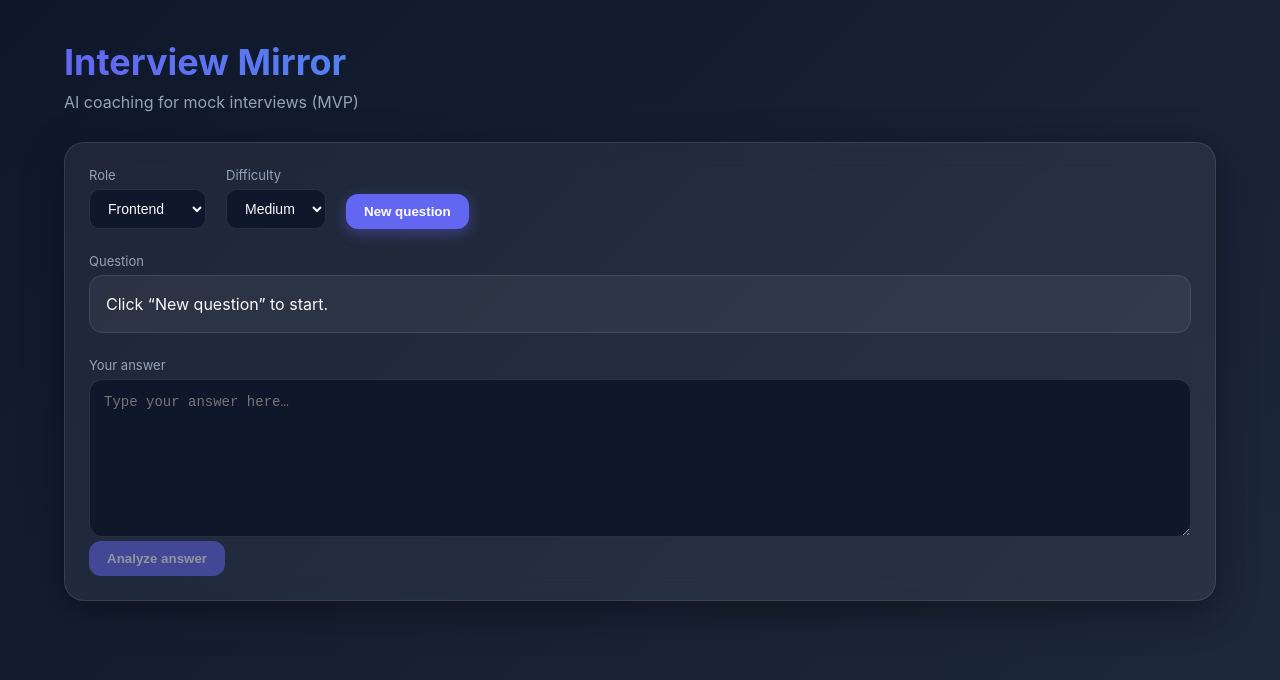
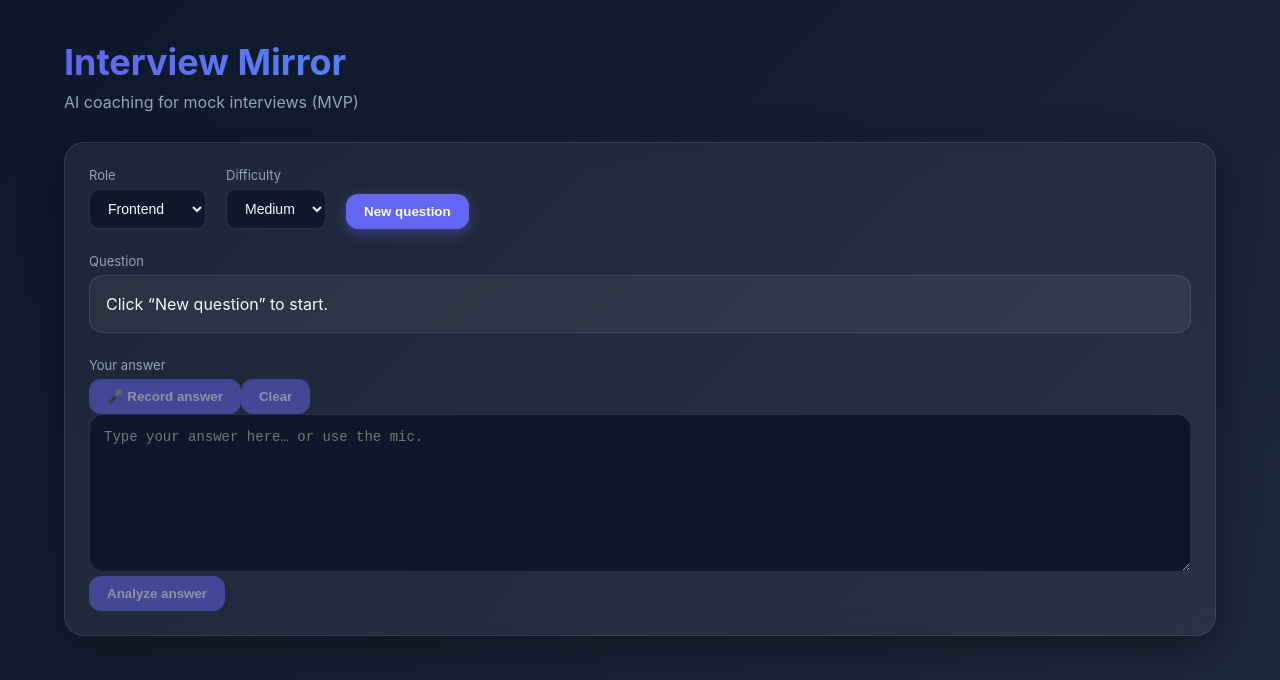
Before and after one commit to dvlsc000/interview-mirror, a React (Vite) app in the folder client/: page / in a window 1280 px wide. Shown: the top 680 px of the page. Built offline with nearby package versions, Linux system fonts and the light colour scheme.

Commit message:
Fix mic functionality

```diff
--- a/client/src/App.jsx
+++ b/client/src/App.jsx
@@ -1,4 +1,4 @@
-import { useState } from "react";
+import { useState, useRef, useEffect } from "react";
 import { Radar, RadarChart, PolarGrid, PolarAngleAxis, PolarRadiusAxis } from "recharts";
 import "./index.css";
 
@@ -19,12 +19,13 @@ export default function App() {
     typeof window !== "undefined" &&
     (window.SpeechRecognition || window.webkitSpeechRecognition);
 
-  const recognitionRef = useState(null)[0]; // simple stable ref alternative
+  const recognitionRef = useRef(null); // simple stable ref alternative
 
-  if (typeof window !== "undefined" && !SpeechRecognition && speechSupported) {
-    // only set once-ish (safe enough for MVP)
-    setTimeout(() => setSpeechSupported(false), 0);
-  }
+  useEffect(() => {
+    if (typeof window !== "undefined" && !SpeechRecognition) {
+      setSpeechSupported(false);
+    }
+  }, []);
 
   function startListening() {
     if (!SpeechRecognition) {
@@ -33,22 +34,18 @@ export default function App() {
     }
 
     const recognition = new SpeechRecognition();
-    recognition.lang = "en-US"; // change if you want
+    recognition.lang = "en-US";
     recognition.interimResults = true;
     recognition.continuous = true;
 
     recognition.onresult = (event) => {
-      let finalText = "";
-      let interimText = "";
+      let text = "";
 
-      for (let i = event.resultIndex; i < event.results.length; i++) {
-        const text = event.results[i][0].transcript;
-        if (event.results[i].isFinal) finalText += text + " ";
-        else interimText += text;
+      for (let i = 0; i < event.results.length; i++) {
+        text += event.results[i][0].transcript + " ";
       }
 
-      // Append final text, show interim live
-      setTranscript((prev) => (prev + finalText).trim() + (interimText ? " " + interimText : ""));
+      setTranscript(text.trim());
     };
 
     recognition.onerror = (e) => {
@@ -60,8 +57,8 @@ export default function App() {
       setListening(false);
     };
 
+    recognitionRef.current = recognition;
     recognition.start();
-    recognitionRef.current = recognition;
     setListening(true);
   }
 
@@ -162,12 +159,37 @@ export default function App() {
 
         <div className="answerBox">
           <div className="label">Your answer</div>
+
+          <div className="answerControls">
+            <button
+              type="button"
+              onClick={toggleListening}
+              disabled={loading || !question || !speechSupported}
+              className={listening ? "danger" : ""}
+            >
+              {listening ? "Stop recording" : "🎤 Record answer"}
+            </button>
+
+            <button
+              type="button"
+              onClick={() => setTranscript("")}
+              disabled={loading || !transcript}
+            >
+              Clear
+            </button>
+
+            {!speechSupported && (
+              <span className="hint">Speech-to-text not supported in this browser.</span>
+            )}
+          </div>
+
           <textarea
             value={transcript}
             onChange={(e) => setTranscript(e.target.value)}
-            placeholder="Type your answer here…"
+            placeholder="Type your answer here… or use the mic."
             rows={8}
           />
+
           <button onClick={analyze} disabled={loading || !question || !transcript.trim()}>
             {loading ? "Analyzing..." : "Analyze answer"}
           </button>
```
